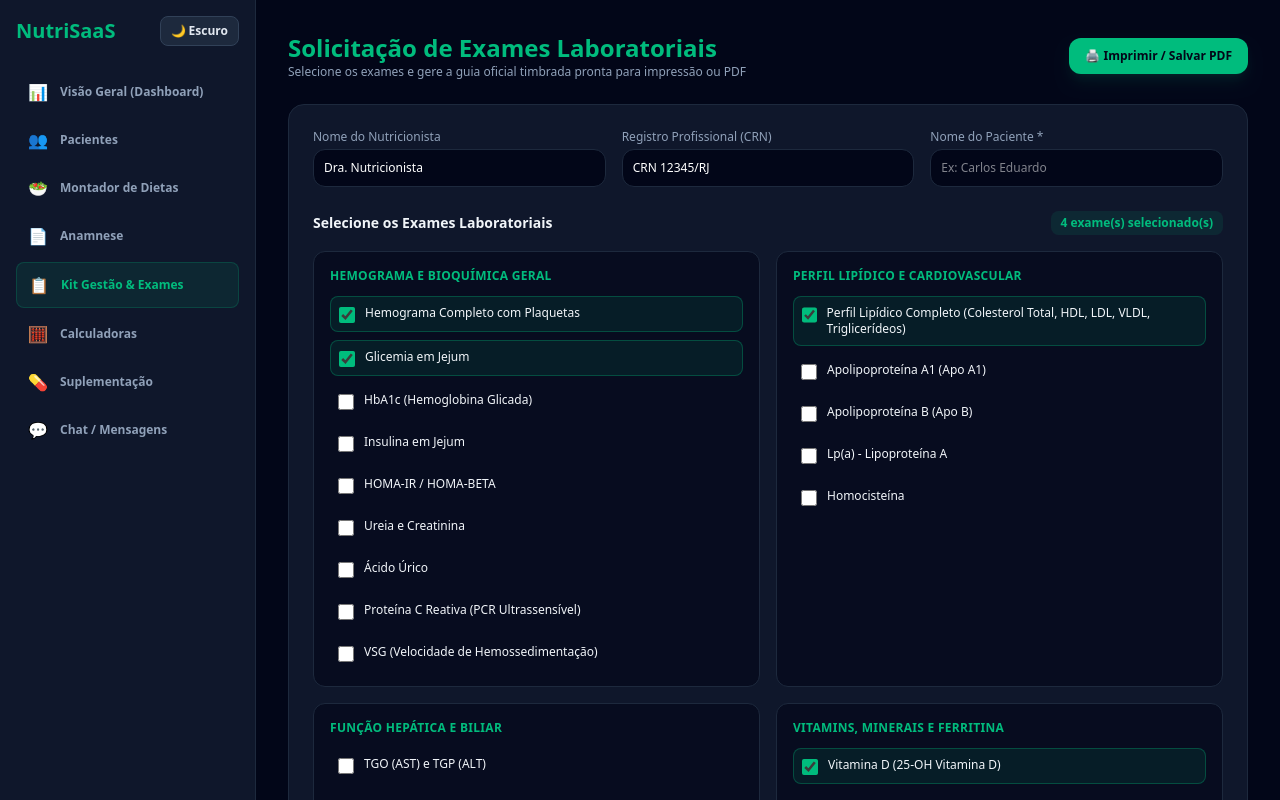
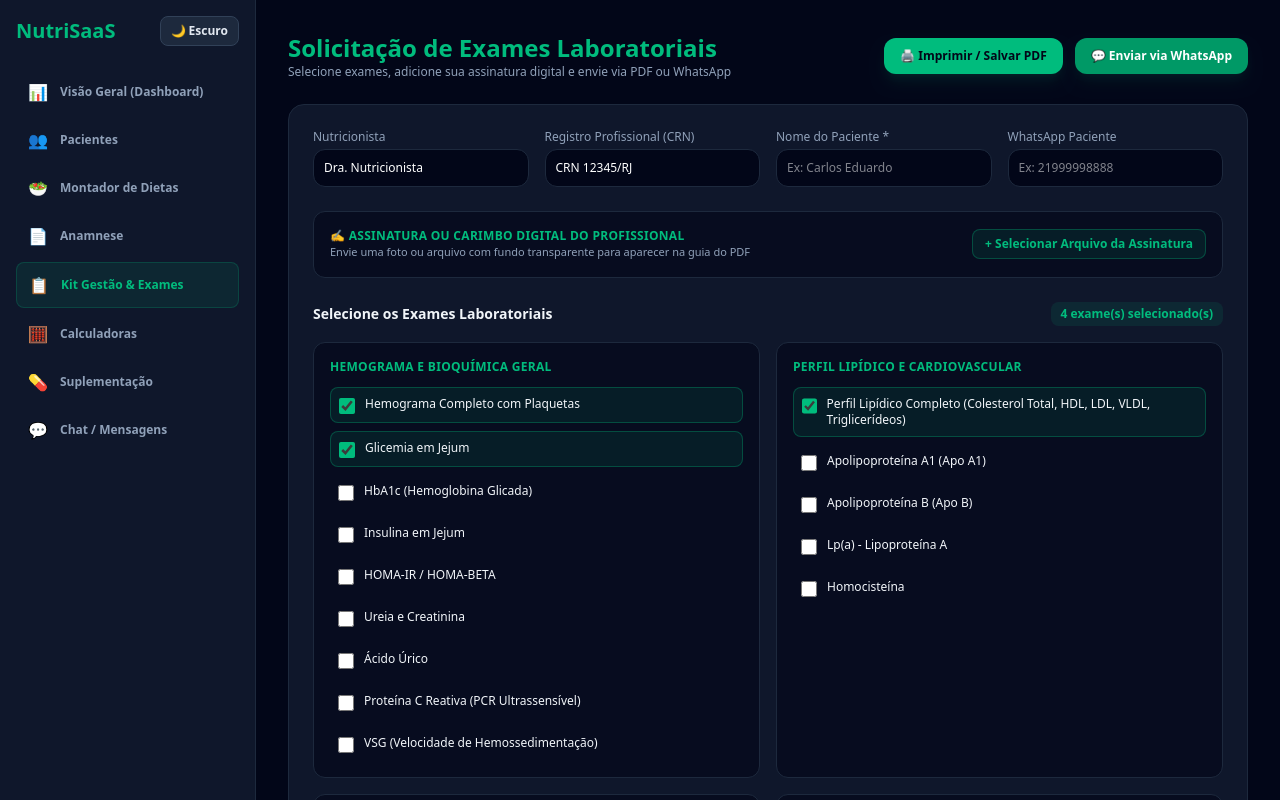
Before and after one commit to webdesignermarlon-code/nutrisaas, a Next.js app: page /dashboard/gestao in a window 1280 px wide. Shown: the top 800 px of the page. Built offline with nearby package versions, Linux system fonts and the light colour scheme.

Commit message:
Adiciona suporte a upload de assinatura digital e envio formatado para WhatsApp

```diff
--- a/app/dashboard/gestao/page.tsx
+++ b/app/dashboard/gestao/page.tsx
@@ -38,7 +38,7 @@ const listaExamesCategorizados = [
     ],
   },
   {
-    categoria: 'Vitamins, Minerais e Ferritina',
+    categoria: 'Vitaminas, Minerais e Ferritina',
     exames: [
       'Vitamina D (25-OH Vitamina D)',
       'Vitamina B12 (Cobalamina)',
@@ -82,7 +82,10 @@ export default function GestaoPage() {
   const [nutricionista, setNutricionista] = useState('Dra. Nutricionista')
   const [crn, setCrn] = useState('CRN 12345/RJ')
   const [paciente, setPaciente] = useState('')
+  const [telefonePaciente, setTelefonePaciente] = useState('')
   const [observacoes, setObservacoes] = useState('')
+  const [assinaturaImg, setAssinaturaImg] = useState<string | null>(null)
+
   const [examesSelecionados, setExamesSelecionados] = useState<string[]>([
     'Hemograma Completo com Plaquetas',
     'Glicemia em Jejum',
@@ -104,6 +107,18 @@ export default function GestaoPage() {
     }
   }, [])
 
+  // Processa a imagem enviada para carimbo/assinatura
+  const handleUploadAssinatura = (e: React.ChangeEvent<HTMLInputElement>) => {
+    const file = e.target.files?.[0]
+    if (file) {
+      const reader = new FileReader()
+      reader.onloadend = () => {
+        setAssinaturaImg(reader.result as string)
+      }
+      reader.readAsDataURL(file)
+    }
+  }
+
   const toggleExame = (exame: string) => {
     if (examesSelecionados.includes(exame)) {
       setExamesSelecionados(examesSelecionados.filter((e) => e !== exame))
@@ -114,13 +129,39 @@ export default function GestaoPage() {
 
   const handleImprimir = () => {
     if (!paciente) {
-      alert('Por favor, informe o nome do paciente antes de imprimir.')
+      alert('Por favor, informe o nome do paciente antes de imprimir ou gerar o PDF.')
       return
     }
     window.print()
   }
 
-  // Estilos dinâmicos do Modo Claro/Escuro
+  const handleEnviarWhatsApp = () => {
+    if (!paciente) {
+      alert('Por favor, informe o nome do paciente.')
+      return
+    }
+
+    let mensagem = `📋 *SOLICITAÇÃO DE EXAMES LABORATORIAIS*\n`
+    mensagem += `👤 *Paciente:* ${paciente}\n`
+    mensagem += `🩺 *Profissional:* ${nutricionista} (${crn})\n`
+    mensagem += `📅 *Data:* ${new Date().toLocaleDateString('pt-BR')}\n`
+    mensagem += `-----------------------------------\n\n`
+    mensagem += `*Exames Solicitados:*\n`
+
+    examesSelecionados.forEach((exame, idx) => {
+      mensagem += `${idx + 1}. ${exame}\n`
+    })
+
+    if (observacoes) {
+      mensagem += `\n📌 *Indicação / Observações:* ${observacoes}\n`
+    }
+
+    mensagem += `\n✨ _Documento assinado e emitido via NutriSaaS_`
+
+    const url = `https://api.whatsapp.com/send?phone=${telefonePaciente.replace(/\D/g, '')}&text=${encodeURIComponent(mensagem)}`
+    window.open(url, '_blank')
+  }
+
   const bgCard = isLight ? 'bg-white border-slate-200 text-slate-900 shadow-sm' : 'bg-slate-900 border-slate-800 text-slate-100'
   const bgInput = isLight ? 'bg-slate-50 border-slate-300 text-slate-900 placeholder:text-slate-400' : 'bg-slate-950 border-slate-800 text-white'
   const bgSubCard = isLight ? 'bg-slate-50 border-slate-200' : 'bg-slate-950/60 border-slate-800'
@@ -128,7 +169,7 @@ export default function GestaoPage() {
 
   return (
     <div className="space-y-6">
-      {/* Estilos Especiais para Impressão PDF */}
+      {/* Estilos para PDF e Impressão */}
       <style jsx global>{`
         @media print {
           body {
@@ -137,9 +178,6 @@ export default function GestaoPage() {
           }
           aside, nav, .no-print, button, input, select {
             display: none !important;
-          }
-          .print-only {
-            display: block !important;
           }
           .gestao-print-container {
             padding: 0px !important;
@@ -152,27 +190,35 @@ export default function GestaoPage() {
         }
       `}</style>
 
-      {/* Topo no Painel Web */}
+      {/* Topo Web */}
       <div className="flex flex-col md:flex-row justify-between items-start md:items-center gap-4 no-print">
         <div>
           <h1 className="text-2xl font-bold text-emerald-500">Solicitação de Exames Laboratoriais</h1>
           <p className={`text-xs ${isLight ? 'text-slate-600' : 'text-slate-400'}`}>
-            Selecione os exames e gere a guia oficial timbrada pronta para impressão ou PDF
+            Selecione exames, adicione sua assinatura digital e envie via PDF ou WhatsApp
           </p>
         </div>
 
+        <div className="flex flex-wrap items-center gap-3">
           <button
             onClick={handleImprimir}
             className="flex items-center gap-2 bg-emerald-500 text-slate-950 font-bold px-4 py-2.5 rounded-xl hover:bg-emerald-400 transition text-xs shadow-lg shadow-emerald-500/10"
           >
             🖨️ Imprimir / Salvar PDF
           </button>
+          <button
+            onClick={handleEnviarWhatsApp}
+            className="flex items-center gap-2 bg-emerald-600 text-white font-bold px-4 py-2.5 rounded-xl hover:bg-emerald-500 transition text-xs shadow-lg shadow-emerald-600/10"
+          >
+            💬 Enviar via WhatsApp
+          </button>
+        </div>
       </div>
 
-      {/* Card do Formulário */}
+      {/* Formulário Principal */}
       <div className={`rounded-2xl border p-6 space-y-6 gestao-print-container ${bgCard}`}>
 
-        {/* Cabeçalho da Folha Oficial de Impressão PDF */}
+        {/* Cabeçalho do PDF na Impressão */}
         <div className="hidden print:block border-b border-slate-300 pb-4 mb-6">
           <div className="flex justify-between items-center">
             <div>
@@ -186,16 +232,16 @@ export default function GestaoPage() {
             </div>
           </div>
 
-          <div className="mt-6 pt-4 border-t border-slate-200 grid grid-cols-2 text-sm text-slate-800">
+          <div className="mt-6 pt-4 border-t border-slate-200 flex justify-between text-sm text-slate-800">
             <div><b>Paciente:</b> {paciente || '______________________________________'}</div>
-            <div className="text-right"><b>Data:</b> {new Date().toLocaleDateString('pt-BR')}</div>
+            <div><b>Data:</b> {new Date().toLocaleDateString('pt-BR')}</div>
           </div>
         </div>
 
-        {/* Formulário do Profissional e Paciente (Interface Web) */}
-        <div className="grid grid-cols-1 md:grid-cols-3 gap-4 no-print">
+        {/* Cadastro Profissional e Paciente */}
+        <div className="grid grid-cols-1 md:grid-cols-4 gap-4 no-print">
           <div>
-            <label className={`block text-xs mb-1 ${textLabel}`}>Nome do Nutricionista</label>
+            <label className={`block text-xs mb-1 ${textLabel}`}>Nutricionista</label>
             <input
               type="text"
               value={nutricionista}
@@ -223,9 +269,53 @@ export default function GestaoPage() {
               required
             />
           </div>
+          <div>
+            <label className={`block text-xs mb-1 ${textLabel}`}>WhatsApp Paciente</label>
+            <input
+              type="text"
+              placeholder="Ex: 21999998888"
+              value={telefonePaciente}
+              onChange={(e) => setTelefonePaciente(e.target.value)}
+              className={`w-full rounded-xl border p-2.5 text-xs ${bgInput}`}
+            />
+          </div>
         </div>
 
-        {/* Seleção de Exames por Categoria (Interface Web) */}
+        {/* Upload de Assinatura / Carimbo Digital */}
+        <div className={`p-4 rounded-xl border no-print space-y-2 ${bgSubCard}`}>
+          <div className="flex flex-col md:flex-row justify-between items-start md:items-center gap-3">
+            <div>
+              <h3 className="text-xs font-bold text-emerald-500 uppercase tracking-wide">
+                ✍️ Assinatura ou Carimbo Digital do Profissional
+              </h3>
+              <p className="text-[11px] text-slate-400">
+                Envie uma foto ou arquivo com fundo transparente para aparecer na guia do PDF
+              </p>
+            </div>
+
+            <label className="bg-emerald-500/10 hover:bg-emerald-500/20 text-emerald-500 border border-emerald-500/30 px-3 py-1.5 rounded-lg text-xs font-bold cursor-pointer transition">
+              + Selecionar Arquivo da Assinatura
+              <input type="file" accept="image/*" onChange={handleUploadAssinatura} className="hidden" />
+            </label>
+          </div>
+
+          {assinaturaImg && (
+            <div className="flex items-center gap-4 pt-2">
+              <div className="p-2 bg-white rounded-lg border border-slate-200 h-16 flex items-center">
+                <img src={assinaturaImg} alt="Assinatura pré-visualização" className="max-h-12 object-contain" />
+              </div>
+              <button
+                type="button"
+                onClick={() => setAssinaturaImg(null)}
+                className="text-xs text-red-400 hover:text-red-300 font-semibold"
+              >
+                ✕ Remover assinatura
+              </button>
+            </div>
+          )}
+        </div>
+
+        {/* Seleção de Exames */}
         <div className="space-y-4 no-print">
           <div className="flex justify-between items-center">
             <h2 className="text-sm font-bold">Selecione os Exames Laboratoriais</h2>
@@ -279,7 +369,7 @@ export default function GestaoPage() {
           </div>
         </div>
 
-        {/* Lista de Exames Formatada para o PDF/Impressão */}
+        {/* Estrutura do PDF na Impressão com Assinatura */}
         <div className="hidden print:block space-y-4 mt-6">
           <h2 className="text-base font-bold text-slate-900 uppercase border-b pb-2">
             Solicitação de Exames Laboratoriais
@@ -300,8 +390,13 @@ export default function GestaoPage() {
             </div>
           )}
 
-          {/* Rodapé e Assinatura do Profissional no PDF */}
-          <div className="mt-24 pt-8 text-center space-y-1">
+          {/* Área da Assinatura com Imagem no PDF */}
+          <div className="mt-20 pt-4 text-center space-y-1 relative">
+            {assinaturaImg && (
+              <div className="flex justify-center mb-1">
+                <img src={assinaturaImg} alt="Assinatura Digital" className="h-20 object-contain" />
+              </div>
+            )}
             <div className="w-64 border-t border-slate-400 mx-auto mb-2"></div>
             <p className="text-sm font-bold text-slate-900">{nutricionista}</p>
             <p className="text-xs text-slate-600">{crn}</p>
```
Lines whose indentation alone changed are shown as unchanged.
